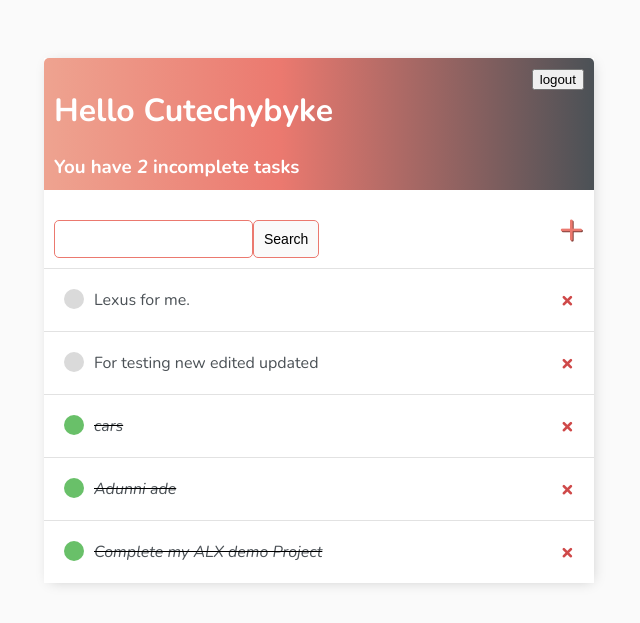
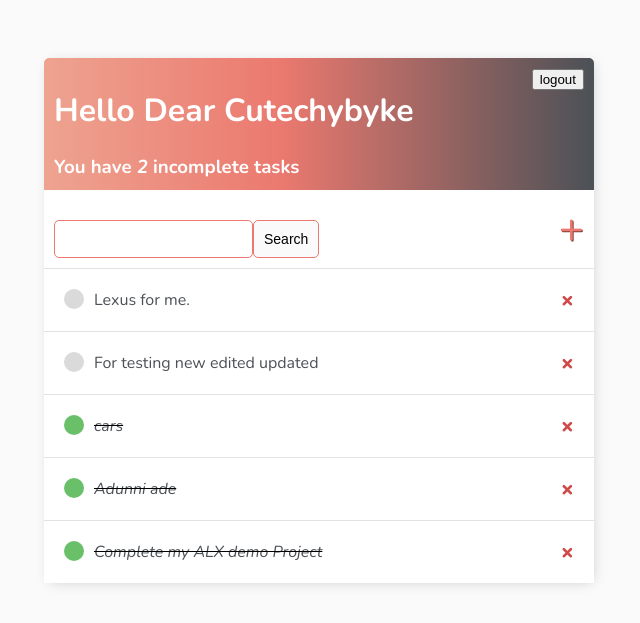
Before and after one commit to cutechybyke/https---github.com-cutechybyke-ALX-final-Project-to-do-app, a Django app: page / in a window 1280 px wide. Shown: the top 623 px of the page, without its empty margins (321-961 px from the left). Run offline with Django 5.2, Linux system fonts and the light colour scheme; a user stored in the database is signed in; data comes from the database, SQL or seed files in the repository.

Commit message:
more additions

```diff
--- a/base/templates/base/main.html
+++ b/base/templates/base/main.html
@@ -9,8 +9,8 @@
         <meta name="viewport" content="width=device-width, initial-scale=1.0">
 
         <link rel="preconnect" href="https://fonts.googleapis.com">
-    <link rel="preconnect" href="https://fonts.gstatic.com" crossorigin>
-    <link href="https://fonts.googleapis.com/css2?family=Nunito:ital,wght@0,200..1000;1,200..1000&display=swap" rel="stylesheet">
+        <link rel="preconnect" href="https://fonts.gstatic.com" crossorigin>
+        <link href="https://fonts.googleapis.com/css2?family=Nunito:ital,wght@0,200..1000;1,200..1000&display=swap" rel="stylesheet">
 
         <style>
           body {
--- a/base/templates/base/task_list.html
+++ b/base/templates/base/task_list.html
@@ -4,7 +4,7 @@
 
 <div class="header-bar">
   <div>
-    <h1>Hello {{request.user|title}}</h1>
+    <h1>Hello Dear {{request.user|title}}</h1>
     <h3 style="margin:0">You have <i>{{count}}</i> incomplete task{{ count|pluralize:"s" }}</h3>
   </div>
 
```
